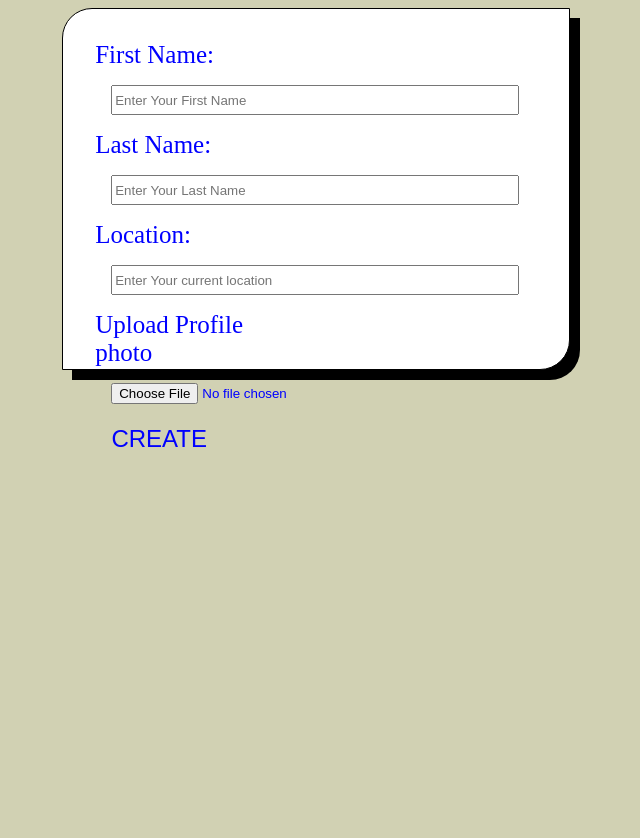
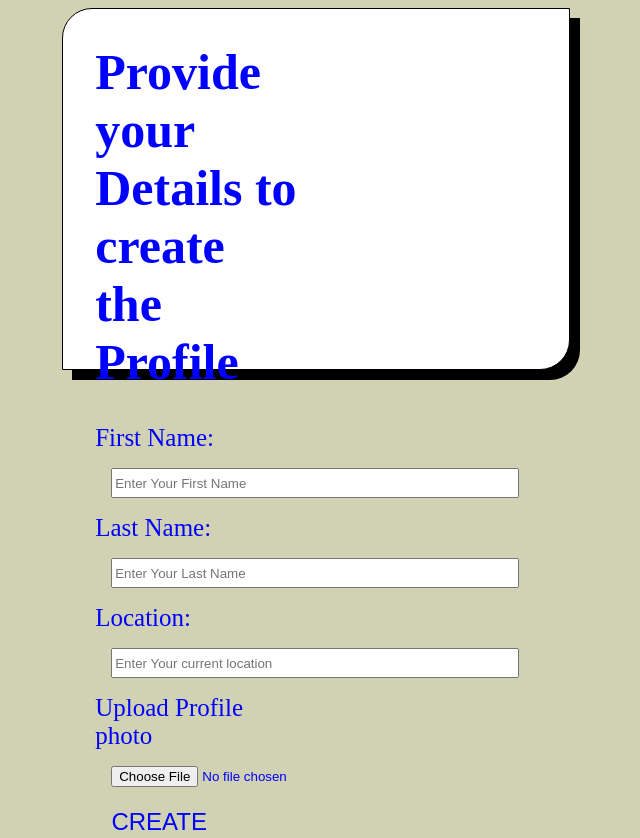
Before and after one commit to denisdelaki/liker-, a plain HTML site: page index.html in a window 1280 px wide. Shown: the whole page, without its empty margins (324-964 px from the left). Before the commit the page ends 800 px from the top, so only its background shows below. Drawn offline with Linux system fonts and the light colour scheme; no server answers.

Commit message:
added heading to the profile form

```diff
--- a/index.html
+++ b/index.html
@@ -11,6 +11,7 @@
     <div id="profileCard">
         <!--create profile-->
         <form id="profileForm">
+            <h1>Provide your Details to create the Profile</h1>
             <label for="fName">First Name:</label><input type="text" name="fName" placeholder="Enter Your First Name "> <br>
             <label for="lName">Last Name:</label><input type="text" name="lName" placeholder="Enter Your Last Name"> <br>
             <label for="location">Location:</label><input type="text" name="location" placeholder="Enter Your current location"> <br>
```
